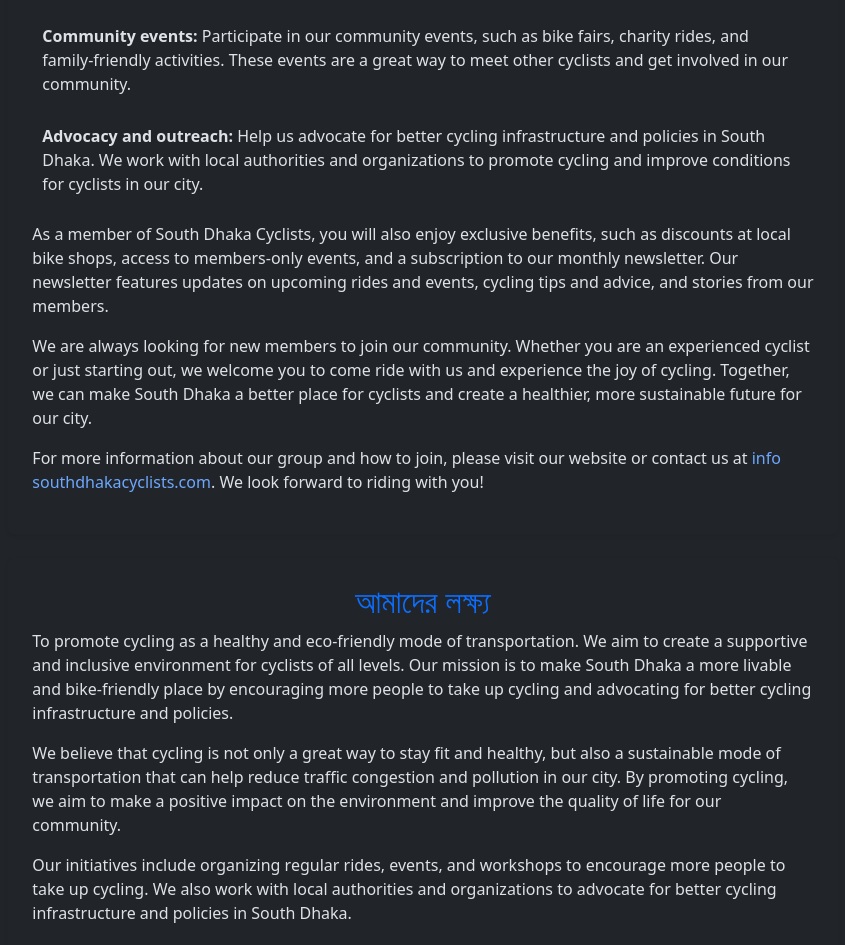
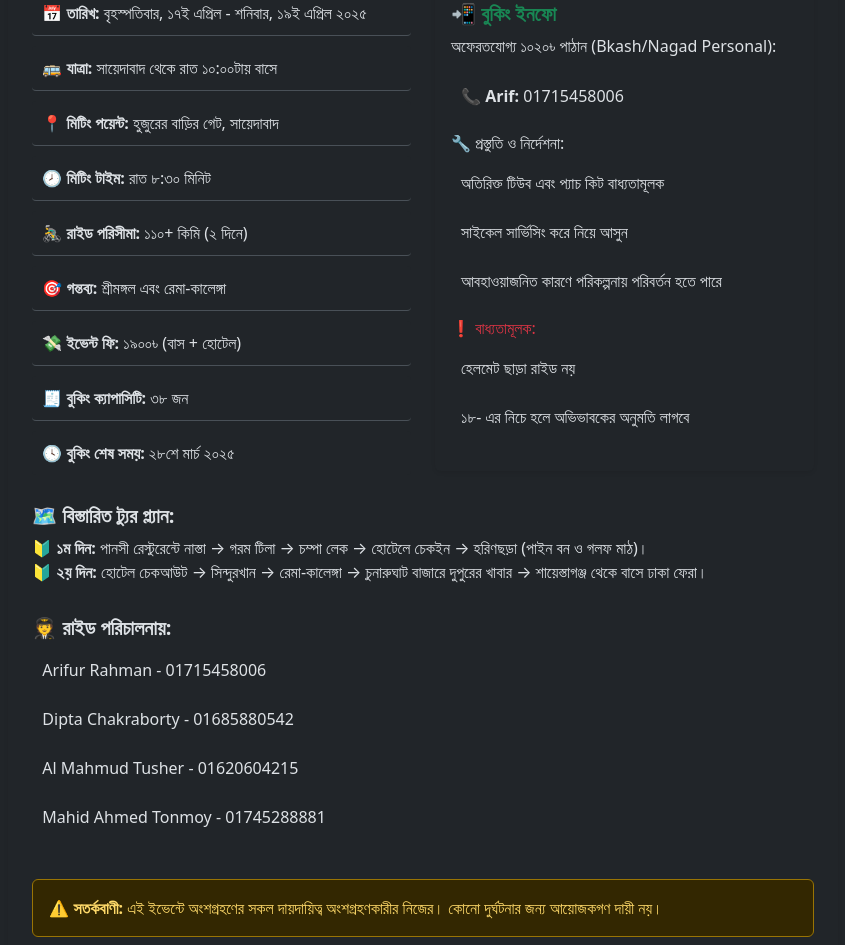
Before and after one commit to jidni911/SDC, an Angular app: page /intro in a window 1280 px wide. Shown: the part 1900-2845 px from the top of the page, without its empty margins (217-1062 px from the left). Built offline with nearby package versions, Linux system fonts and the light colour scheme; no server answers.

Commit message:
added another highlight

```diff
--- a/src/app/components/intro/intro.component.html
+++ b/src/app/components/intro/intro.component.html
@@ -62,6 +62,78 @@
             </ul>
           </div>
         </div>
+        <hr>
+
+        <h3 class="text-center text-primary mb-4 fw-bold">🌇 এসডিসি বাইক প্যাকিং অ্যাডভেঞ্চার রাইড টু শ্রীমঙ্গল / রেমা-কালেঙ্গা</h3>
+
+
+            <img [src]="sreemangalride" alt="SDC Meeting Point" class="img-fluid rounded-4 shadow-sm w-100">
+
+        <div class="row g-4">
+          <div class="col-lg-6">
+            <ul class="list-group list-group-flush text-start">
+              <li class="list-group-item"><strong>📅 তারিখ:</strong> বৃহস্পতিবার, ১৭ই এপ্রিল - শনিবার, ১৯ই এপ্রিল ২০২৫</li>
+              <li class="list-group-item"><strong>🚌 যাত্রা:</strong> সায়েদাবাদ থেকে রাত ১০:০০টায় বাসে</li>
+              <li class="list-group-item"><strong>📍 মিটিং পয়েন্ট:</strong> হুজুরের বাড়ির গেট, সায়েদাবাদ</li>
+              <li class="list-group-item"><strong>🕗 মিটিং টাইম:</strong> রাত ৮:৩০ মিনিট</li>
+              <li class="list-group-item"><strong>🚴‍♂️ রাইড পরিসীমা:</strong> ১১০+ কিমি (২ দিনে)</li>
+              <li class="list-group-item"><strong>🎯 গন্তব্য:</strong> শ্রীমঙ্গল এবং রেমা-কালেঙ্গা</li>
+              <li class="list-group-item"><strong>💸 ইভেন্ট ফি:</strong> ১৯০০৳ (বাস + হোটেল)</li>
+              <li class="list-group-item"><strong>🧾 বুকিং ক্যাপাসিটি:</strong> ৩৮ জন</li>
+              <li class="list-group-item"><strong>🕓 বুকিং শেষ সময়:</strong> ২৮শে মার্চ ২০২৫</li>
+            </ul>
+          </div>
+
+          <div class="col-lg-6">
+            <div class=" p-3 rounded shadow-sm">
+              <h5 class="fw-bold text-success">📲 বুকিং ইনফো</h5>
+              <p>অফেরতযোগ্য ১০২০৳ পাঠান (Bkash/Nagad Personal):</p>
+              <ul class="list-unstyled">
+                <li><strong>📞 Arif:</strong> 01715458006</li>
+              </ul>
+
+              <h6 class="mt-3">🔧 প্রস্তুতি ও নির্দেশনা:</h6>
+              <ul>
+                <li>অতিরিক্ত টিউব এবং প্যাচ কিট বাধ্যতামূলক</li>
+                <li>সাইকেল সার্ভিসিং করে নিয়ে আসুন</li>
+                <li>আবহাওয়াজনিত কারণে পরিকল্পনায় পরিবর্তন হতে পারে</li>
+              </ul>
+
+              <h6 class="mt-3 text-danger">❗ বাধ্যতামূলক:</h6>
+              <ul>
+                <li>হেলমেট ছাড়া রাইড নয়</li>
+                <li>১৮- এর নিচে হলে অভিভাবকের অনুমতি লাগবে</li>
+              </ul>
+            </div>
+          </div>
+        </div>
+
+        <div class="row mt-4">
+          <div class="col">
+            <h5 class="fw-bold">🗺️ বিস্তারিত ট্যুর প্ল্যান:</h5>
+            <p>
+              <strong>🔰 ১ম দিন:</strong> পানসী রেস্টুরেন্টে নাস্তা → গরম টিলা → চম্পা লেক → হোটেলে চেকইন → হরিণছড়া (পাইন বন ও গলফ মাঠ)।<br>
+              <strong>🔰 ২য় দিন:</strong> হোটেল চেকআউট → সিন্দুরখান → রেমা-কালেঙ্গা → চুনারুঘাট বাজারে দুপুরের খাবার → শায়েস্তাগঞ্জ থেকে বাসে ঢাকা ফেরা।
+            </p>
+          </div>
+        </div>
+
+        <div class="row mt-3">
+          <div class="col">
+            <h5 class="fw-bold">🧑‍✈️ রাইড পরিচালনায়:</h5>
+            <ul>
+              <li>Arifur Rahman - 01715458006</li>
+              <li>Dipta Chakraborty - 01685880542</li>
+              <li>Al Mahmud Tusher - 01620604215</li>
+              <li>Mahid Ahmed Tonmoy - 01745288881</li>
+            </ul>
+          </div>
+        </div>
+
+        <div class="alert alert-warning mt-4" role="alert">
+          <strong>⚠️ সতর্কবাণী:</strong> এই ইভেন্টে অংশগ্রহণের সকল দায়দায়িত্ব অংশগ্রহণকারীর নিজের। কোনো দুর্ঘটনার জন্য আয়োজকগণ দায়ী নয়।
+        </div>
+
       </section>
 
       <section id="aboutus" class="mb-4 p-4  rounded shadow-sm">
--- a/src/app/components/intro/intro.component.ts
+++ b/src/app/components/intro/intro.component.ts
@@ -13,4 +13,5 @@ export class IntroComponent {
  savegazaevent = 'assets/photo/savegazaevent.png';
  barishalride = 'assets/photo/barishalride.png';
  sdcmeetingpoint = 'assets/photo/sdcmeetingpoint.png';
+ sreemangalride = 'assets/photo/sreemangalride.png';
 }
```
Also changed, not shown: src/assets/photo/sreemangalride.png (added).
